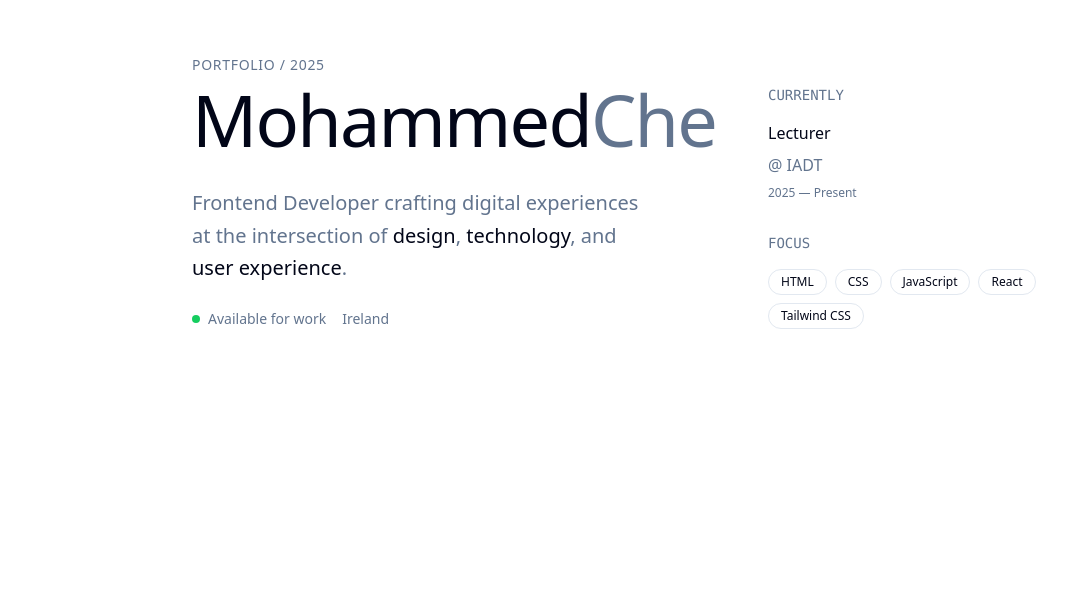
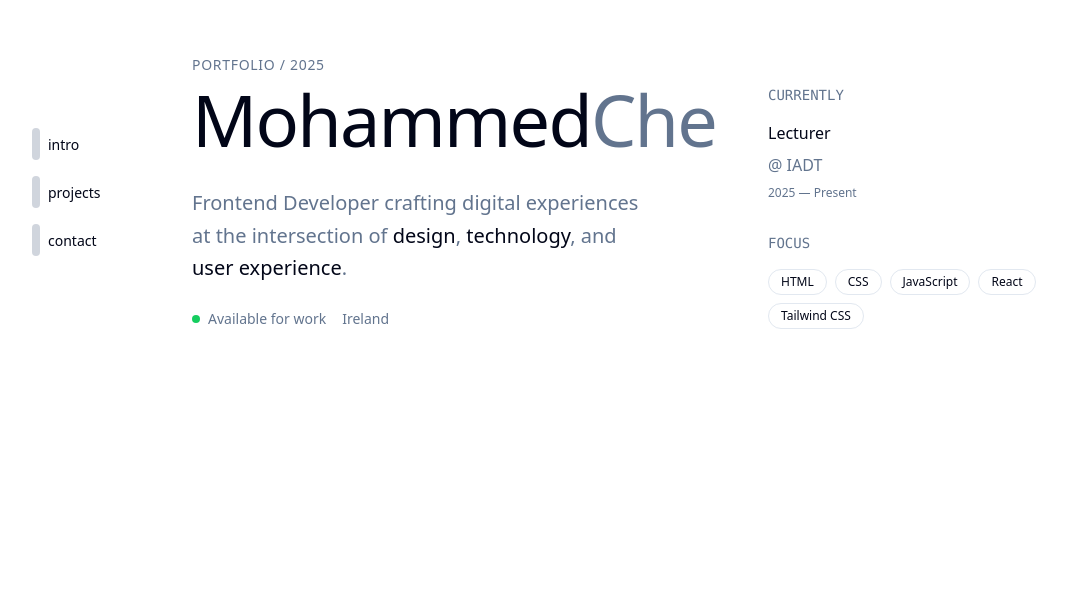
Before and after one commit to MatthewSeymour1/react-portfolio, a React (Vite) app: page / in a window 1280 px wide. Shown: the part 208-800 px from the top of the page, without its empty margins (0-1067 px from the left). Built offline with nearby package versions, Linux system fonts and the light colour scheme.

Commit message:
added loop for the fancy nav bar thing. Now have components for each section.

```diff
--- a/src/App.jsx
+++ b/src/App.jsx
@@ -19,6 +19,7 @@ export default function App() {
     return (
 
         <div className="min-h-screen bg-background text-foreground relative">
+            <Navbar />
             <main className="max-w-4xl mx-auto ">
                 <Intro />
                 <Projects />
--- a/src/components/Contact.jsx
+++ b/src/components/Contact.jsx
@@ -1,5 +1,5 @@
 export default function Contact() {
-    return (
+    return(
         <section id="contact" className="py-20 sm:py-32 ">
             <div className="grid lg:grid-cols-2 gap-12 sm:gap-16">
                 <div className="space-y-6 sm:space-y-8">
--- a/src/components/Navbar.jsx
+++ b/src/components/Navbar.jsx
@@ -4,6 +4,16 @@ export default function () {
         <nav className="fixed left-8 top-1/2 -translate-y-1/2 z-10 hidden lg:block">
             <div className="flex flex-col gap-4">
 
+                {["intro", "projects", "contact"].map((section) => (
+                    <button
+                    key={section}
+                        onClick={() => (
+                                document.getElementById(section).scrollIntoView({ behaviour: "smooth" })
+                            )}
+                        className="w-2 h-8 rounded-full bg-muted-foreground/30 hover:bg-muted-foreground/60"
+                    ><span className="text-sm ml-4">{section}</span></button>
+                ))}
+
             </div>
         </nav>
     );
--- a/src/components/Projects.jsx
+++ b/src/components/Projects.jsx
@@ -1,6 +1,6 @@
 export default function Projects() {
-    return (
-        <section id="contact" className="py-20 sm:py-32 ">
+    return(
+        <section id="projects" className="py-20 sm:py-32 ">
             <div className="grid lg:grid-cols-2 gap-12 sm:gap-16">
                 <div className="space-y-6 sm:space-y-8">
                     <h2 className="text-3xl sm:text-4xl font-light">Projects</h2>
@@ -9,10 +9,10 @@ export default function Projects() {
                         <p className="text-lg sm:text-xl text-muted-foreground leading-relaxed">
                         Projects I have worked on.
                         </p>
+
                     </div>
                 </div>
-
             </div>
         </section>
-    );
+    )
 }
```
Lines whose indentation alone changed are shown as unchanged.
